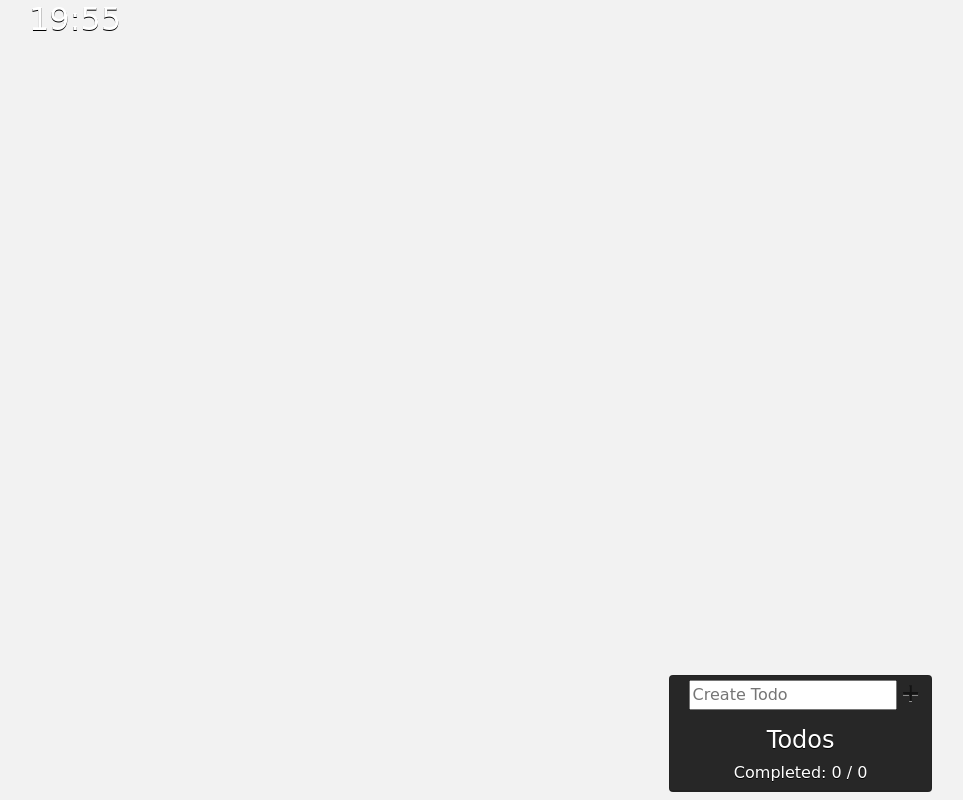
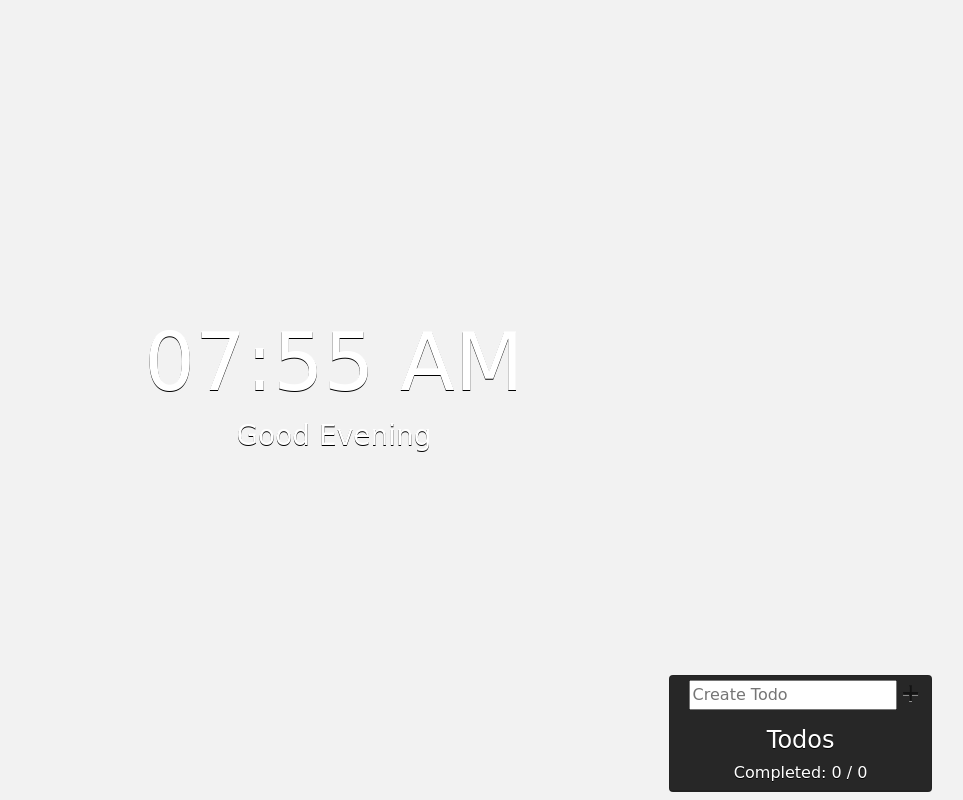
Before and after one commit to danielfasula/inspire, a website with bundled scripts: page index.html in a window 1280 px wide. Shown: the whole page, without its empty margins (306-1269 px from the left). Built offline with nearby package versions, Linux system fonts and the light colour scheme; no server answers; a web font is replaced by a local one.

Commit message:
clock done

```diff
--- a/app/AppState.js
+++ b/app/AppState.js
@@ -19,6 +19,8 @@ class AppState extends EventEmitter {
 
   weather = null
 
+  user = ""
+
 }
 
 export const ProxyState = new Proxy(new AppState(), {
--- /dev/null
+++ b/app/Controllers/GreetingController.js
@@ -0,0 +1,38 @@
+import { ProxyState } from '../AppState.js'
+
+function _drawGreeting() {
+    let date = new Date();
+    let h = date.getHours();
+    let m = date.getMinutes();
+    let session = "AM";
+    let user = ProxyState.user?.toUpperCase()
+    let greeting = (h < 12) ? "Good Morning" : (h >= 12 && h < 18) ? "Good Afternoon" : "Good Evening"
+
+    h = (h == 0) ? h = 12 : h;
+    h = (h > 12) ? h -= 12 : h;
+    session = (h > 12) ? session = "PM" : session;
+    // @ts-ignore
+    h = (h < 10) ? "0" + h : h;
+    // @ts-ignore
+    m = (m < 10) ? "0" + m : m;
+
+    let time = h + ":" + m + " " + session;
+
+    document.getElementById('clock').innerText = time
+
+    document.getElementById('greeting').innerText = user ? greeting + ", " + user + "!" : greeting
+
+    setTimeout(_drawGreeting, 3000)
+
+}
+
+export default class GreetingController {
+    constructor() {
+        _drawGreeting()
+        console.log("greeting");
+    }
+
+    setUser(event) {
+
+    }
+}
--- a/app/Controllers/TimeController.js
+++ /dev/null
@@ -1,16 +0,0 @@
-
-function _drawTime() {
-    let date = new Date()
-    let datetime = date.getHours() + ":" + date.getMinutes()
-
-    document.getElementById('clock').innerHTML = datetime
-
-    console.log(date.getHours(), date.getMinutes().toFixed(2));
-
-}
-
-export default class TimeController {
-    constructor() {
-        _drawTime()
-    }
-}
--- a/app/Controllers/TodosController.js
+++ b/app/Controllers/TodosController.js
@@ -10,6 +10,8 @@ function _drawTodos() {
 
     document.getElementById('total-todos').innerText = `${ProxyState.todos.filter(t => t.completed == true).length} / ${ProxyState.todos.length} `
 }
+
+
 
 
 export default class TodosController {
--- a/app/Services/TodosService.js
+++ b/app/Services/TodosService.js
@@ -13,6 +13,8 @@ class TodosService {
         try {
             const res = await myApi.get('')
             ProxyState.todos = res.data.map(rawTodo => new Todo(rawTodo))
+            ProxyState.user = res.data[0]?.user
+            console.log(ProxyState.user);
         } catch (error) {
             console.error(error);
         }
--- a/app/main.js
+++ b/app/main.js
@@ -1,16 +1,17 @@
+import GreetingController from "./Controllers/GreetingController.js";
 import WeatherController from "./Controllers/WeatherController.js";
 import TodosController from "./Controllers/TodosController.js";
 import QuotesController from "./Controllers/QuotesController.js";
 import ImagesController from "./Controllers/ImagesController.js";
-import TimeController from "./Controllers/TimeController.js";
+
+
 
 class App {
-
+  greetingController = new GreetingController();
   weatherController = new WeatherController();
   todosController = new TodosController();
   quotesController = new QuotesController();
   imagesController = new ImagesController()
-  timeController = new TimeController();
 }
 
 window["app"] = new App();
--- a/index.html
+++ b/index.html
@@ -29,10 +29,11 @@
 
         <div class="col-6" id="middle">
             <div class="row h-100">
-                <div class="col-12">
-                    <h2 id="clock"></h2>
+                <div class="col-12 align-self-end  text-center">
+                    <h1 id="clock" class="clock"></h1>
+                    <h3 id="greeting"></h3>
                 </div>
-                <div class="col-12 text-center align-self-end mb-4" id="quote">
+                <div class=" col-12 text-center align-self-end mb-4" id="quote">
                 </div>
             </div>
         </div>
```
Also changed, not shown: assets/style/main.css.
